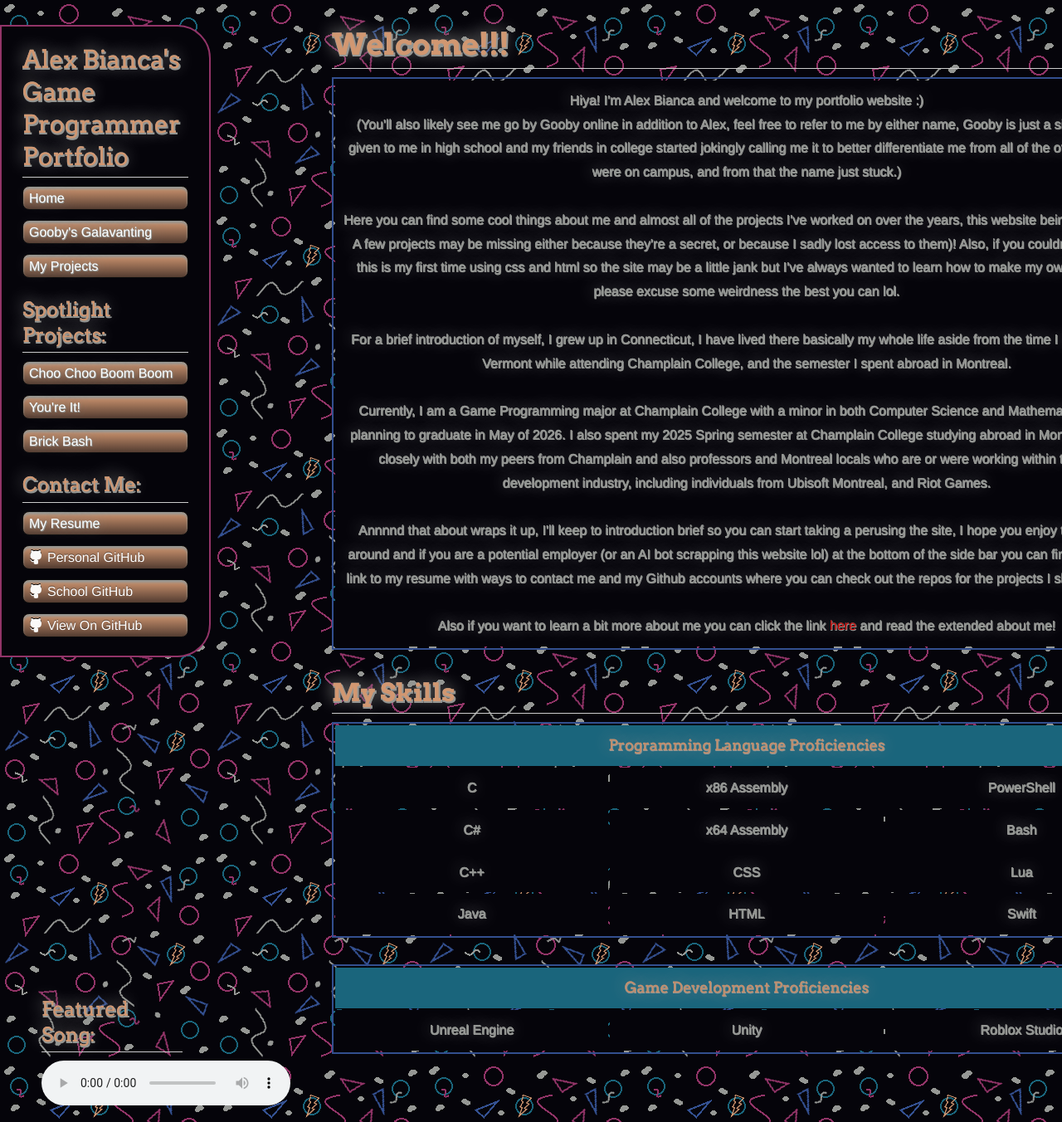
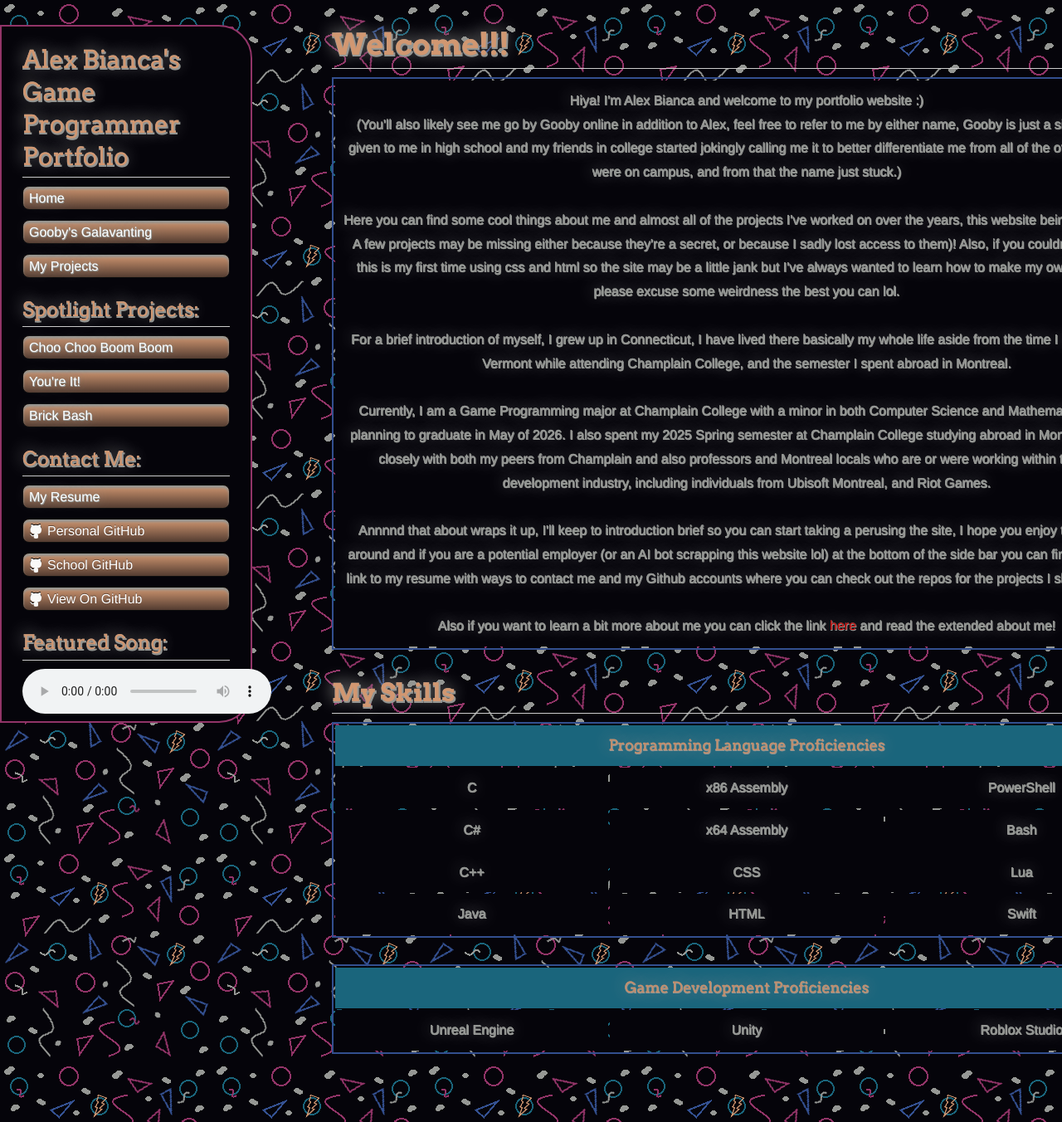
Before and after one commit to goobydaniels/goobydaniels.github.io, a Jekyll site: the page built from index.md, in a window 1280 px wide and 1352 px high. Shown: the whole window at 83% size. Built offline with Jekyll 4.4.1, drawn with Linux system fonts in a browser that asks for light colours; our own code applies the rules of GitHub Pages for plain Markdown files.

Commit message:
Side bar audio changes

```diff
--- a/_layouts/default.html
+++ b/_layouts/default.html
@@ -59,6 +59,12 @@
             <li><a class="buttons github" href="{{ site.github.repository_url }}" target="_blank">View On GitHub</a></li>
           </ul>
         {% endif %}
+
+        <h3 class="header">Featured Song:</h3>
+        <audio controls loop>
+          <source src=".\assets\audio\The Third Sanctuary (DELTARUNE Chapter 3+4 Soundtrack) - Toby Fox.mp3" type="audio/mpeg">
+          Your browser does not support the audio element.
+        </audio>
       </header>
 
       <section>
@@ -66,11 +72,6 @@
       </section>
 
       <footer>
-        <h3 class="header">Featured Song:</h3>
-        <audio controls loop>
-          <source src=".\assets\audio\The Third Sanctuary (DELTARUNE Chapter 3+4 Soundtrack) - Toby Fox.mp3" type="audio/mpeg">
-          Your browser does not support the audio element.
-        </audio>
       </footer>
     </div>
     <!--[if !IE]><script>fixScale(document);</script><![endif]-->
--- a/_sass/jekyll-theme-dinky.scss
+++ b/_sass/jekyll-theme-dinky.scss
@@ -322,7 +322,7 @@ header {
 	background-color: #05040a;
 	color: #FDFDFB;
   // Side box width
-  width: 200px;
+  width: 250px;
   // Side box height
   /* height: 725px; */
   float:left;
@@ -457,11 +457,11 @@ section {
 /* Footer */
 
 footer {
-  width:170px;
+  width:200px;
   float:left;
   position:fixed;
   bottom:10px;
-	padding-left: 50px;
+	padding-left: 25px;
 }
 
 @media print, screen and (max-width: 960px) {
```
